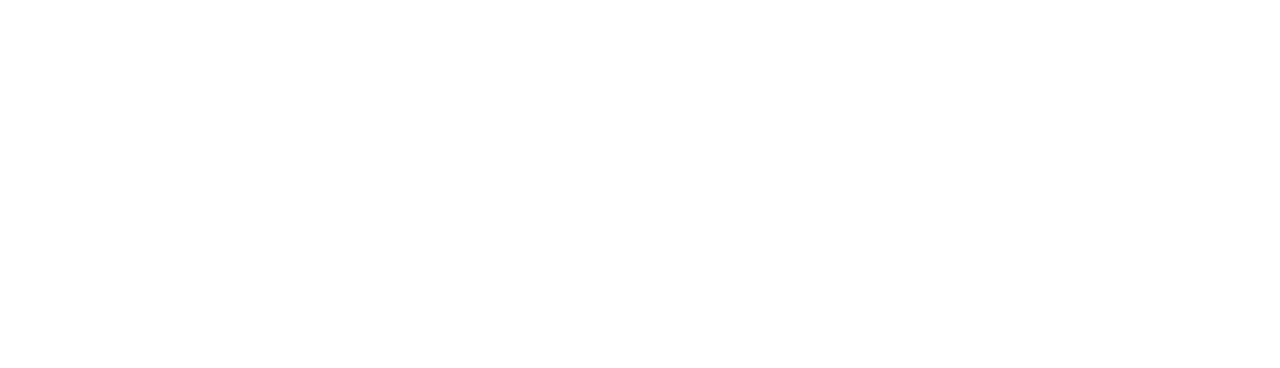
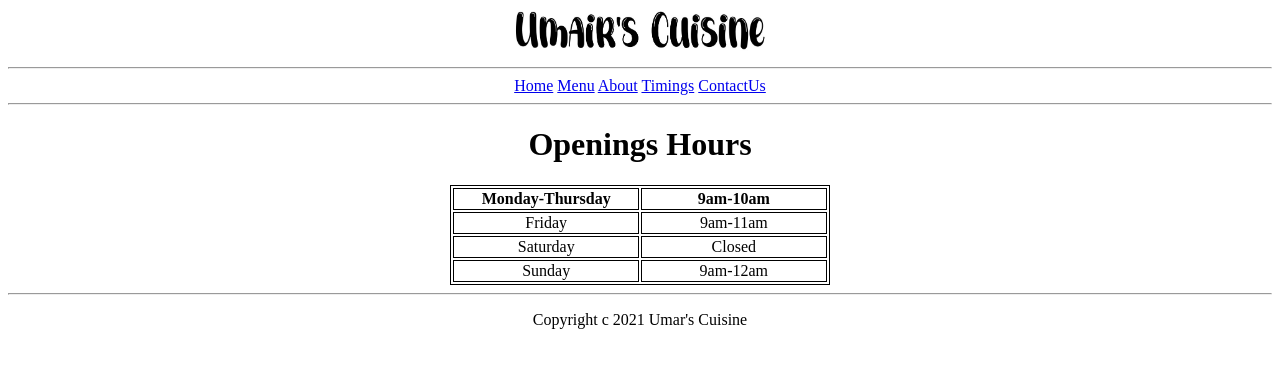
Before and after one commit to sarmadshakeel/Assignment_1, a plain HTML site: page Timings.html in a window 1280 px wide. Drawn offline with Linux system fonts and the light colour scheme.

Commit message:
timing page and about page

```diff
--- a/Timings.html
+++ b/Timings.html
@@ -0,0 +1,67 @@
+<!DOCTYPE html>
+<html lang="en">
+
+<head>
+    <meta charset="UTF-8">
+    <meta name="viewport" content="width=device-width, initial-scale=1.0">
+    <title>Home Page</title>
+</head>
+
+<style>
+    table, th, td {
+      border:1px solid black;
+      width: 30%;
+      text-align: center;
+    }
+</style>
+
+<body>
+    <header>
+        <center>
+            <img src="./images/logo.jpeg" width="20%" alt="">
+        </center>
+        <hr />
+        <center>
+            <a href="index.html">Home</a>
+            <a href="Menu.html">Menu</a>
+            <a href="About.html">About</a>
+            <a href="Timings.html">Timings</a>
+            <a href="ContactUs.html">ContactUs</a>
+        </center>
+    </header>
+    <hr />
+    <main>
+       <center>
+        <h1>Openings Hours</h1>
+       </center>
+       <center>
+        <table>
+            <tr>
+              <th>Monday-Thursday</th>
+              <th>9am-10am</th>
+            </tr>
+            <tr>
+              <td>Friday</td>
+              <td>9am-11am</td>
+            </tr>
+            <tr>
+              <td>Saturday</td>
+              <td>Closed</td>
+            </tr>
+            <tr>
+                <td>Sunday</td>
+                <td>9am-12am</td>
+              </tr>
+          </table>
+       </center>
+
+    </main>
+    <hr />
+    <footer>
+        <center>
+        <p>Copyright c 2021 Umar's Cuisine</p>
+    </center>
+    </footer>
+</body>
+
+</html>
```
Also changed, not shown: About.html (+50 -0 lines), Menu.html (+1 -0 lines).
